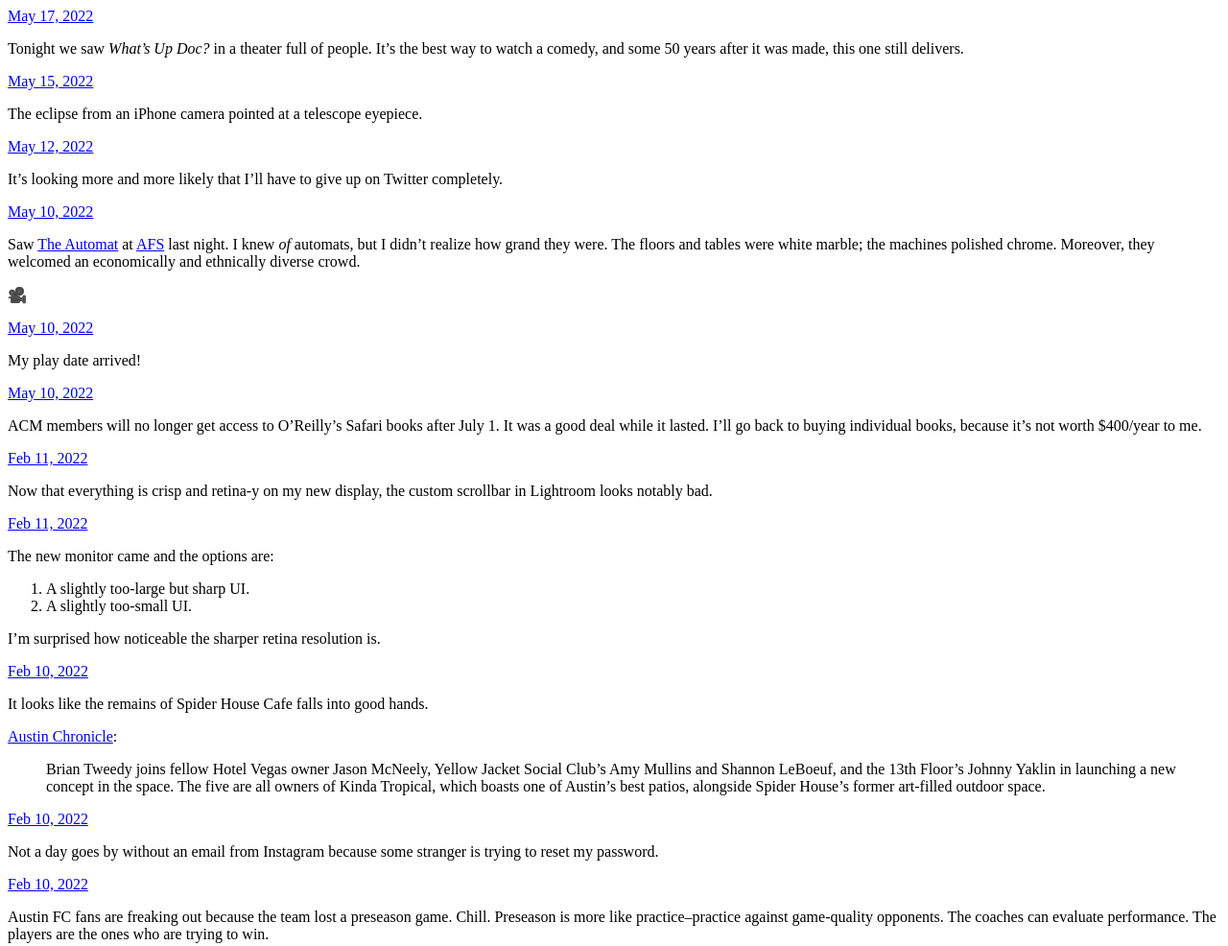
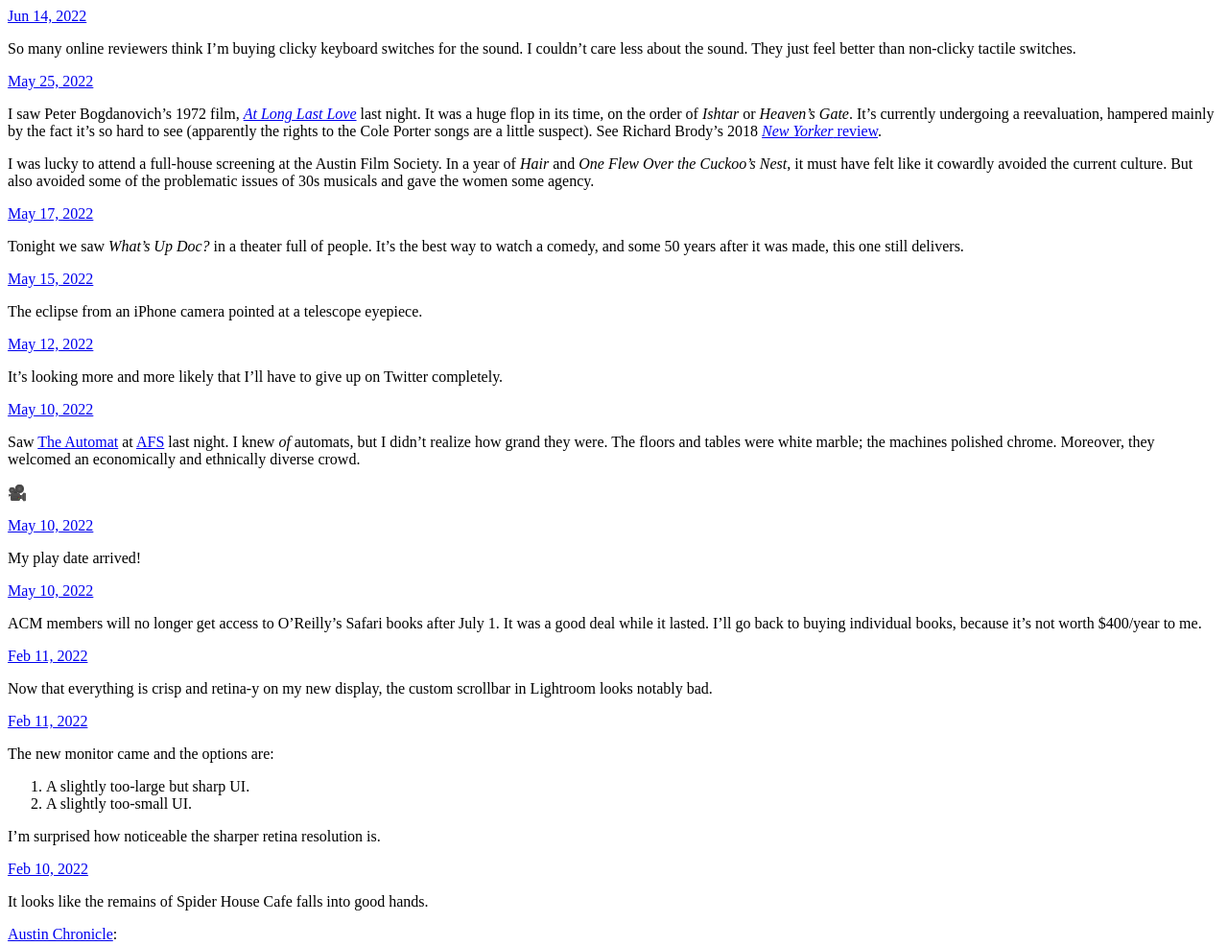
Before and after one commit to brokaw/micro.blog, a plain HTML site: page index.html in a window 1280 px wide. Shown: the top 986 px of the page at 96% size. Drawn offline with Linux system fonts and the light colour scheme.

Commit message:
Archiving from Micro.blog.

```diff
--- a/index.html
+++ b/index.html
@@ -21,6 +21,29 @@
 <div class="h-feed">
 
 
+
+	  <div class="h-entry">
+
+
+		<a href="https://brokaw.micro.blog/2022/06/14/so-many-online.html" class="u-url"><time class="dt-published" datetime="2022-06-14 21:41:42 -0500">Jun 14, 2022</time></a>
+
+		<div class="e-content">
+			 <p>So many online reviewers think I&rsquo;m buying clicky keyboard switches for the sound. I couldn&rsquo;t care less about the sound. They just feel better than non-clicky tactile switches.</p>
+
+		</div>
+	  </div>
+
+	  <div class="h-entry">
+
+
+		<a href="https://brokaw.micro.blog/2022/05/25/222800.html" class="u-url"><time class="dt-published" datetime="2022-05-25 22:28:00 -0500">May 25, 2022</time></a>
+
+		<div class="e-content">
+			 <p>I saw Peter Bogdanovich&rsquo;s 1972 film, <a href="https://www.imdb.com/title/tt0072665/"><em>At Long Last Love</em></a> last night. It was a huge flop in its time, on the order of <em>Ishtar</em> or <em>Heaven&rsquo;s Gate</em>. It&rsquo;s currently undergoing a reevaluation, hampered mainly by the fact it&rsquo;s so hard to see (apparently the rights to the Cole Porter songs are a little suspect).  See Richard Brody&rsquo;s 2018 <a href="https://www.newyorker.com/culture/the-front-row/review-at-long-last-love-a-peter-bogdanovich-masterwork-that-was-despised-in-its-time"><em>New Yorker</em> review</a>.</p>
+<p>I was lucky to attend a full-house screening at the Austin Film Society. In a year of <em>Hair</em> and <em>One Flew Over the Cuckoo&rsquo;s Nest</em>, it must have felt like it cowardly avoided the current culture. But also avoided some of the problematic issues of 30s musicals and gave the women some agency.</p>
+
+		</div>
+	  </div>
 
 	  <div class="h-entry">
 
```
